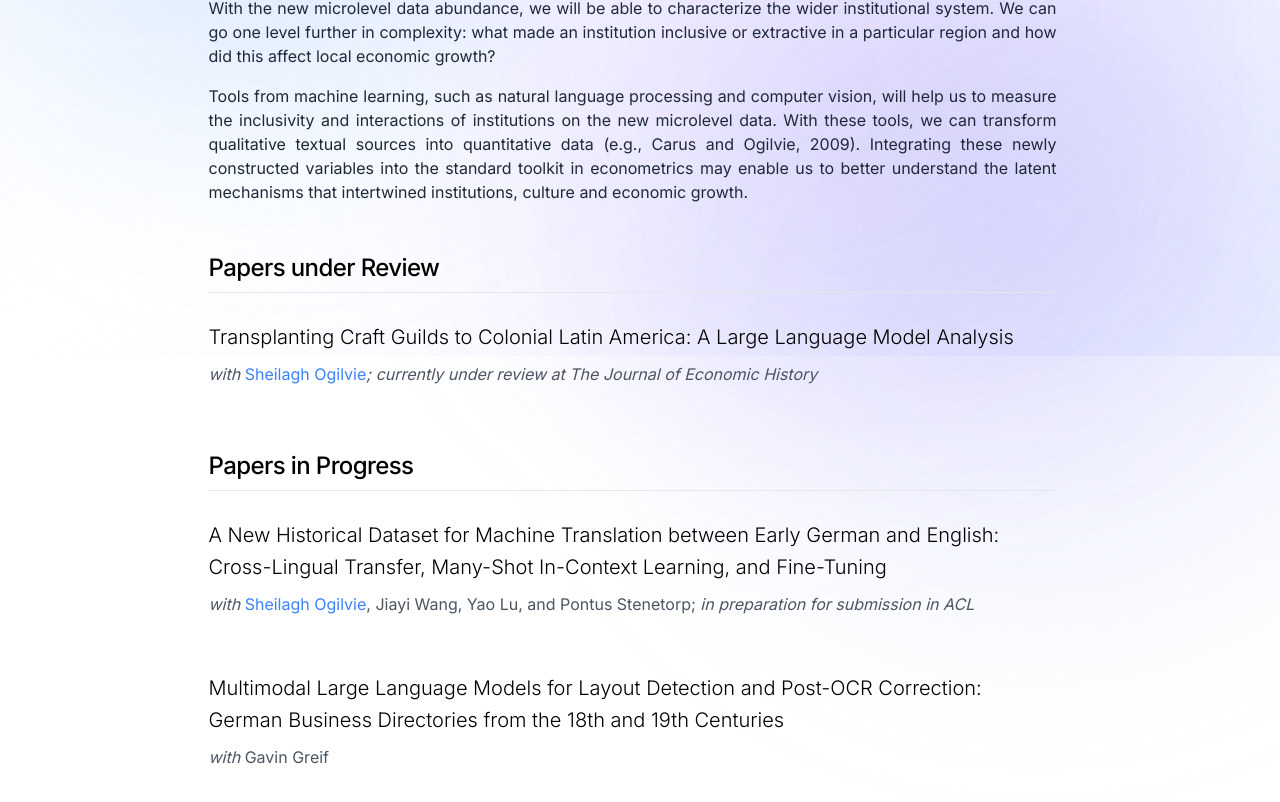
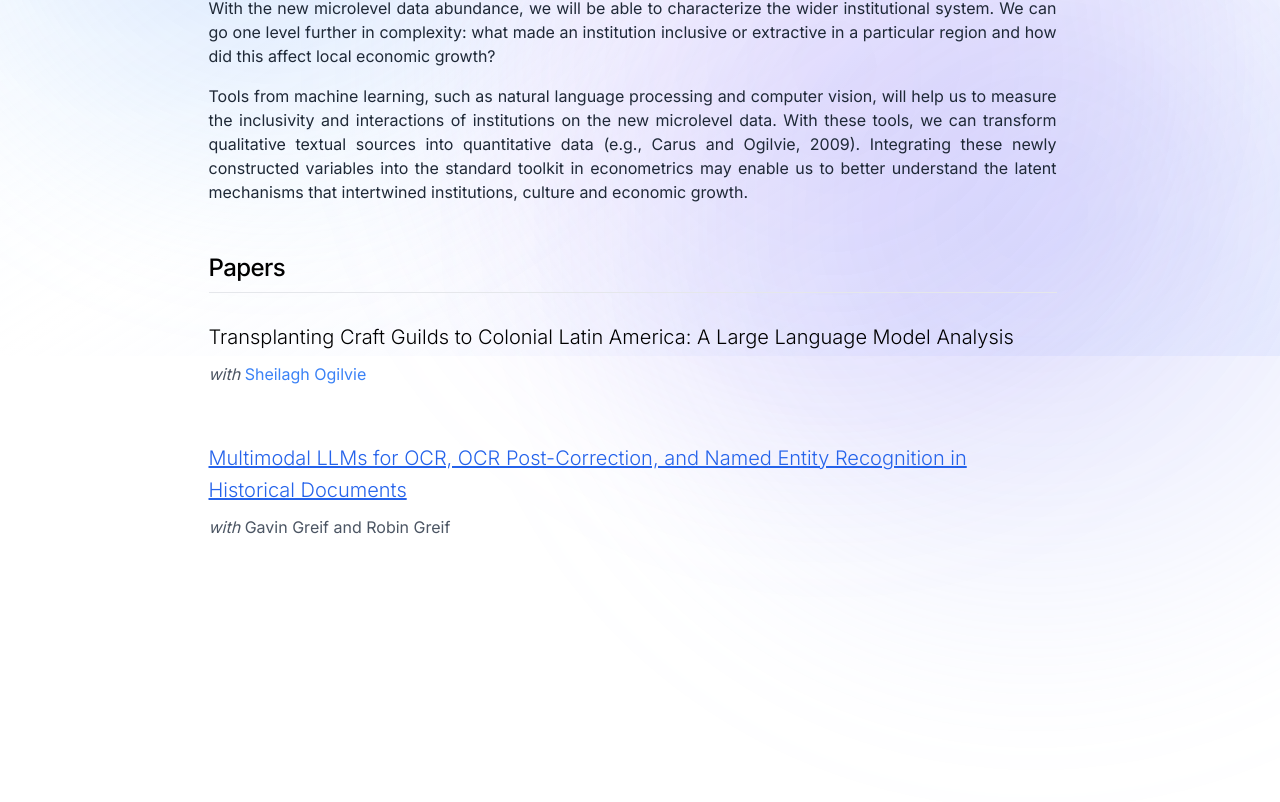
Before and after one commit to niclasgriesshaber/vibe_website_griesshaber, a Next.js app: page /research in a window 1280 px wide. Shown: the part 444-1246 px from the top of the page. After the commit the page ends 1047 px from the top, so only its background shows below. Built offline with nearby package versions, Linux system fonts and the light colour scheme.

Commit message:
Content: update Research -> Papers section (only Sheilagh + arXiv paper with link); filter Sheilagh quotes on home; add DPhil funding note to CV

```diff
--- a/app/cv/page.tsx
+++ b/app/cv/page.tsx
@@ -62,6 +62,9 @@ export default function CV() {
             <p className="text-gray-800 text-justify leading-8">
               I graduated at the top of my class in the MSc in Economic History at the University of Oxford and completed the MSc in Computational Statistics and Machine Learning with Distinction at University College London (UCL). I completed two separate bachelor&apos;s degrees at the University of Tübingen, where I ranked third in my cohort in the BSc Economics and graduated among the Top 10% in the BSc Cognitive Science. I am also very grateful for the opportunity to have studied at the National University of Singapore, Asia&apos;s best university.
             </p>
+            <p className="text-gray-800 text-justify leading-8">
+              From October 2025 onwards, I will commence my DPhil at the University of Oxford. I am fully funded by the Economic and Social Research Council (ESRC) via UK Research and Innovation.
+            </p>
           </div>
 
           {/* Animated Text Particles - Hidden on mobile */}
--- a/app/page.tsx
+++ b/app/page.tsx
@@ -57,6 +57,7 @@ export default function Home() {
               {/* Left side - Economic History Quotes - Hidden on mobile */}
               <div className="hidden lg:block px-4">
                 <div className="relative h-[500px] pointer-events-none">
+                  {/* Remove Sheilagh quotes from left column by filtering */}
                   <FloatingElements side="left" />
                 </div>
               </div>
--- a/app/research/page.tsx
+++ b/app/research/page.tsx
@@ -74,12 +74,13 @@ export default function Research() {
             </div>
           </div>
 
-          {/* Papers under Review - more compact spacing */}
-          <section className="mb-12">
+          {/* Papers */}
+          <section>
             <h2 className="text-2xl font-medium mb-3 tracking-tight border-b pb-2">
-              Papers under Review
+              Papers
             </h2>
             <div className="space-y-6">
+              {/* Sheilagh paper on top */}
               <div className="group hover:bg-blue-50/30 hover:border hover:border-black p-4 -mx-4 rounded-lg transition-all duration-300">
                 <h3 className="text-xl font-light mb-2 leading-relaxed">
                   Transplanting Craft Guilds to Colonial Latin America: A Large Language Model Analysis
@@ -89,39 +90,19 @@ export default function Research() {
                   <Link href="https://www.sheilaghogilvie.com/" className="text-blue-500 hover:text-blue-600 transition-colors">
                     Sheilagh Ogilvie
                   </Link>
-                  <span className="italic">; currently under review at The Journal of Economic History</span>
                 </p>
               </div>
-            </div>
-          </section>
 
-          {/* Papers in Progress - more compact spacing */}
-          <section>
-            <h2 className="text-2xl font-medium mb-3 tracking-tight border-b pb-2">
-              Papers in Progress
-            </h2>
-            <div className="space-y-6">
+              {/* ArXiv paper with link */}
               <div className="group hover:bg-blue-50/30 hover:border hover:border-black p-4 -mx-4 rounded-lg transition-all duration-300">
                 <h3 className="text-xl font-light mb-2 leading-relaxed">
-                  A New Historical Dataset for Machine Translation between Early German and English: Cross-Lingual Transfer, Many-Shot In-Context Learning, and Fine-Tuning
+                  <Link href="https://arxiv.org/abs/2504.00414" className="text-blue-600 hover:text-blue-700 underline" target="_blank" rel="noopener noreferrer">
+                    Multimodal LLMs for OCR, OCR Post-Correction, and Named Entity Recognition in Historical Documents
+                  </Link>
                 </h3>
                 <p className="text-gray-600 text-base">
                   <span className="italic">with </span>
-                  <Link href="https://www.sheilaghogilvie.com/" className="text-blue-500 hover:text-blue-600 transition-colors">
-                    Sheilagh Ogilvie
-                  </Link>
-                  <span className="text-gray-600">, Jiayi Wang, Yao Lu, and Pontus Stenetorp; </span>
-                  <span className="italic">in preparation for submission in ACL</span>
-                </p>
-              </div>
-
-              <div className="group hover:bg-blue-50/30 hover:border hover:border-black p-4 -mx-4 rounded-lg transition-all duration-300">
-                <h3 className="text-xl font-light mb-2 leading-relaxed">
-                  Multimodal Large Language Models for Layout Detection and Post-OCR Correction: German Business Directories from the 18th and 19th Centuries
-                </h3>
-                <p className="text-gray-600 text-base">
-                  <span className="italic">with </span>
-                  <span>Gavin Greif</span>
+                  Gavin Greif and Robin Greif
                 </p>
               </div>
             </div>
--- a/components/FloatingElements.tsx
+++ b/components/FloatingElements.tsx
@@ -17,7 +17,10 @@ export function FloatingElements({ side }: FloatingElementsProps) {
   const [shouldShowTop, setShouldShowTop] = useState(true)
   const [shouldShowBottom, setShouldShowBottom] = useState(false)
 
-  const sourceArray = side === 'right' ? formulas : quotes
+  // For the home page left column, exclude quotes by Sheilagh Ogilvie per request
+  const sourceArray = side === 'right'
+    ? formulas
+    : quotes.filter(q => q.author !== 'Sheilagh Ogilvie')
 
   useEffect(() => {
     const startCycles = () => {
```
